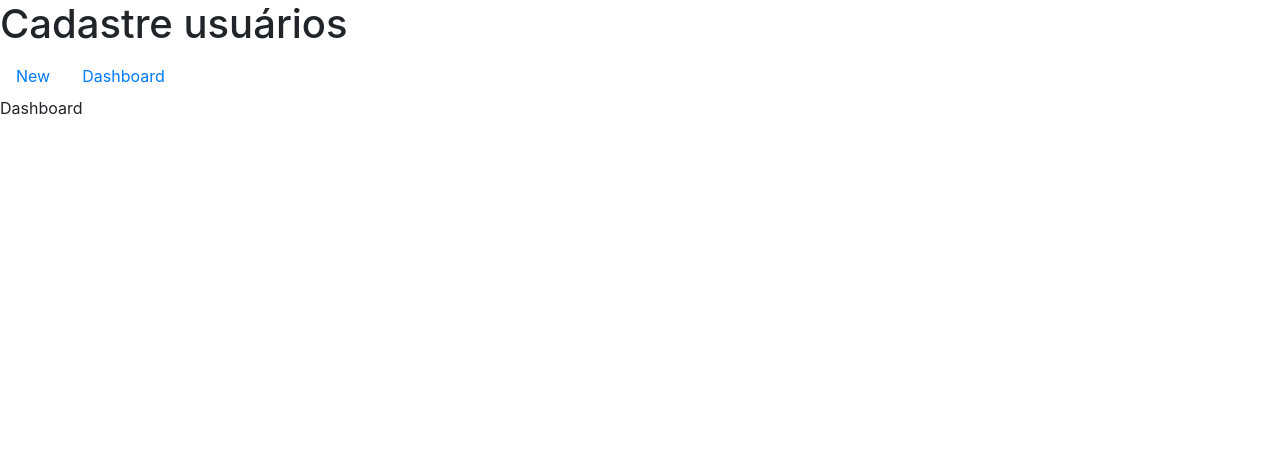
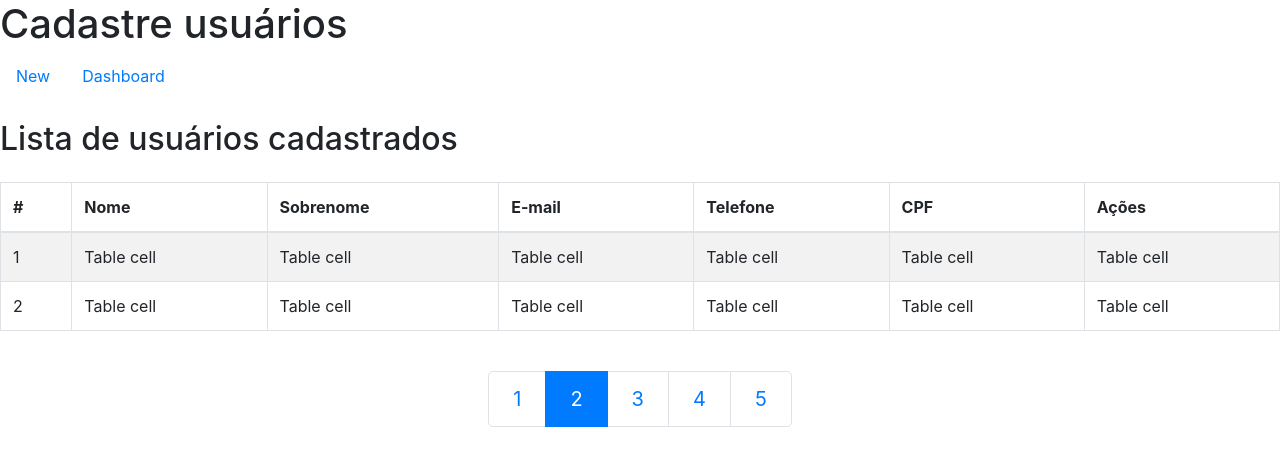
Before and after one commit to adaolima/reactjs-api-crud, a React (Create React App) app in the folder frontend/: page /dashboard in a window 1280 px wide. Shown: the top 466 px of the page. Built offline with nearby package versions, Linux system fonts and the light colour scheme.

Commit message:
Added a table as strucuture base for user list

```diff
--- a/frontend/src/pages/Dashboard/index.js
+++ b/frontend/src/pages/Dashboard/index.js
@@ -1,7 +1,54 @@
 import React from "react";
-
-// import { Container } from './styles';
+import Helmet from "react-helmet";
+import { Table } from "react-bootstrap";
+import Paginate from "../../components/Paginate";
+// import api from "../../services/api";
 
 export default function Dashboard() {
-  return <div>Dashboard</div>;
+  return (
+    <>
+      <Helmet>
+        <title>Dashboard</title>
+      </Helmet>
+      <div className="mt-4">
+        <h2 className="my-4">Lista de usuários cadastrados</h2>
+        <Table striped bordered hover responsive="sm">
+          <thead>
+            <tr>
+              <th>#</th>
+              <th>Nome</th>
+              <th>Sobrenome</th>
+              <th>E-mail</th>
+              <th>Telefone</th>
+              <th>CPF</th>
+              <th>Ações</th>
+            </tr>
+          </thead>
+          <tbody>
+            <tr>
+              <td>1</td>
+              <td>Table cell</td>
+              <td>Table cell</td>
+              <td>Table cell</td>
+              <td>Table cell</td>
+              <td>Table cell</td>
+              <td>Table cell</td>
+            </tr>
+            <tr>
+              <td>2</td>
+              <td>Table cell</td>
+              <td>Table cell</td>
+              <td>Table cell</td>
+              <td>Table cell</td>
+              <td>Table cell</td>
+              <td>Table cell</td>
+            </tr>
+          </tbody>
+        </Table>
+        <div className="py-4 d-flex justify-content-center">
+          <Paginate />
+        </div>
+      </div>
+    </>
+  );
 }
```
